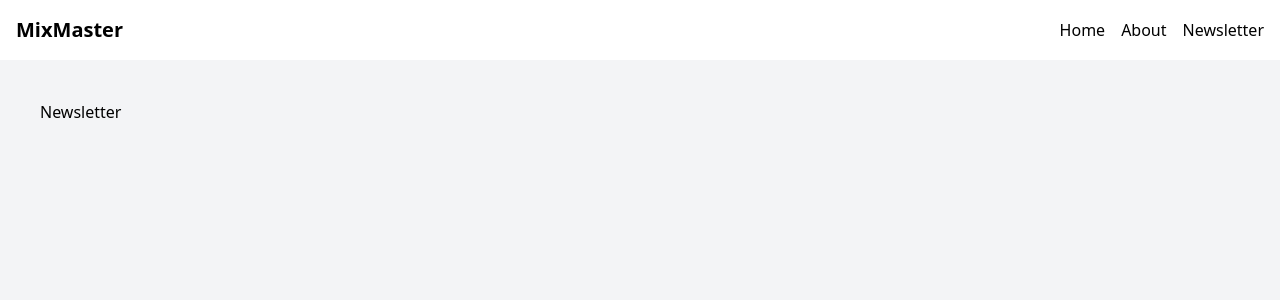
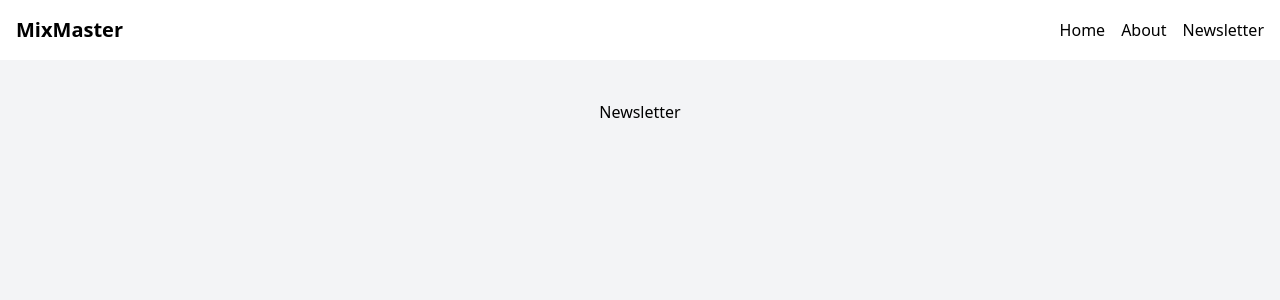
Before and after one commit to cankskrk/MixMaster, a React (Vite) app: page /newsletter in a window 1280 px wide. Shown: the top 300 px of the page. Built offline with nearby package versions, Linux system fonts and the light colour scheme.

Commit message:
feat: implement global loading circle

```diff
--- /dev/null
+++ b/src/components/LoadingCircle.tsx
@@ -0,0 +1,9 @@
+const LoadingCircle = () => {
+  return (
+    <div className="flex items-center justify-center min-h-[50vh]">
+      <div className="w-16 h-16 border-8 border-gray-200 border-t-blue-500 rounded-full animate-spin"></div>
+    </div>
+  );
+};
+
+export default LoadingCircle;
--- a/src/pages/HomeLayout.tsx
+++ b/src/pages/HomeLayout.tsx
@@ -1,11 +1,16 @@
-import { Outlet } from "react-router-dom";
+import { Outlet, useNavigation } from "react-router-dom";
 import Navbar from "../components/Navbar";
+import LoadingCircle from "../components/LoadingCircle";
 
 const HomeLayout = () => {
+  const navigation = useNavigation();
+  const isLoading = navigation.state === "loading";
+
   return (
     <div>
       <Navbar />
-      <section className="bg-gray-100 min-h-screen p-10">
+      <section className="bg-gray-100 min-h-screen flex flex-col items-center p-10">
+        {isLoading && <LoadingCircle />}
         <Outlet />
       </section>
     </div>
```
